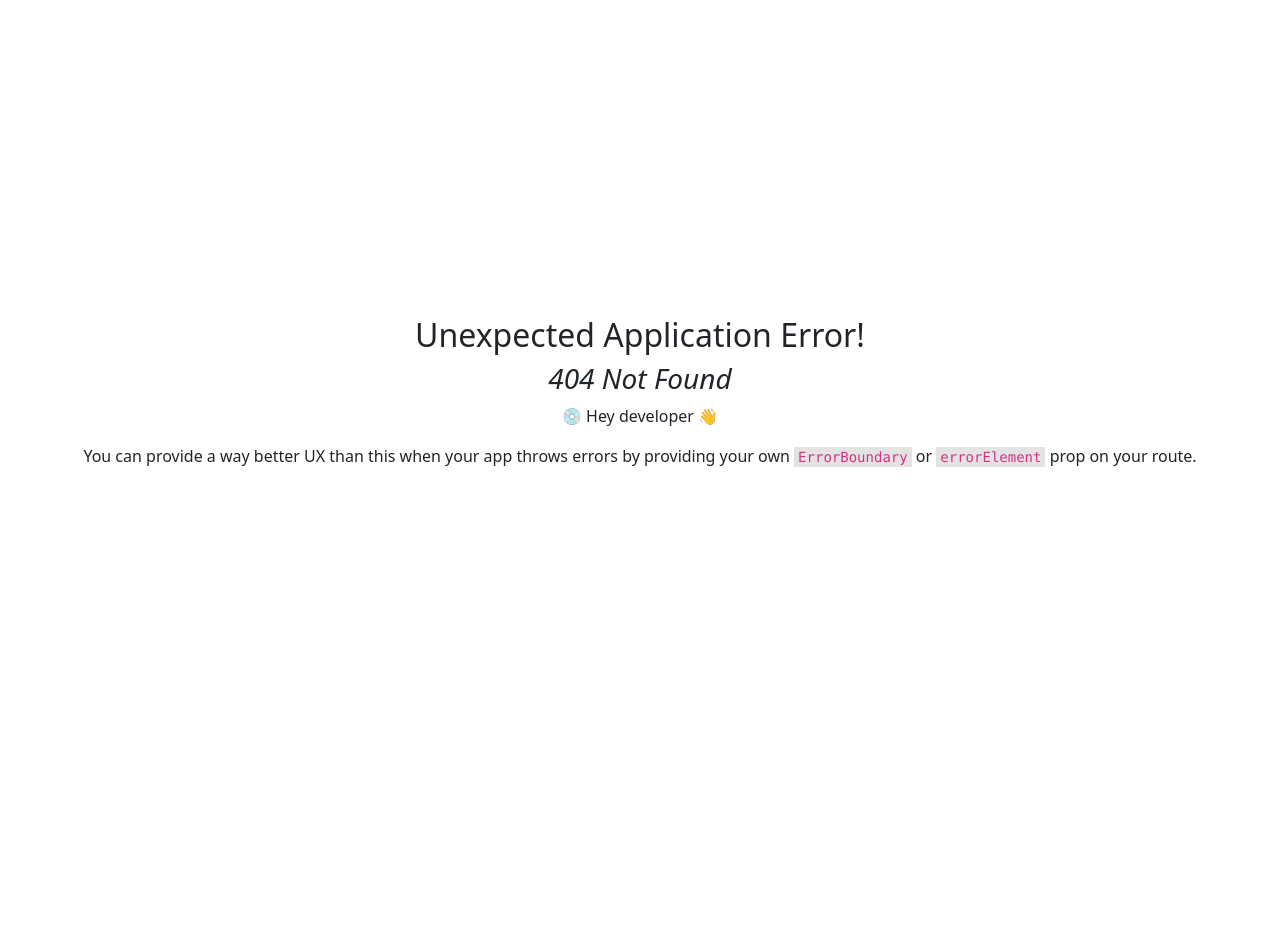
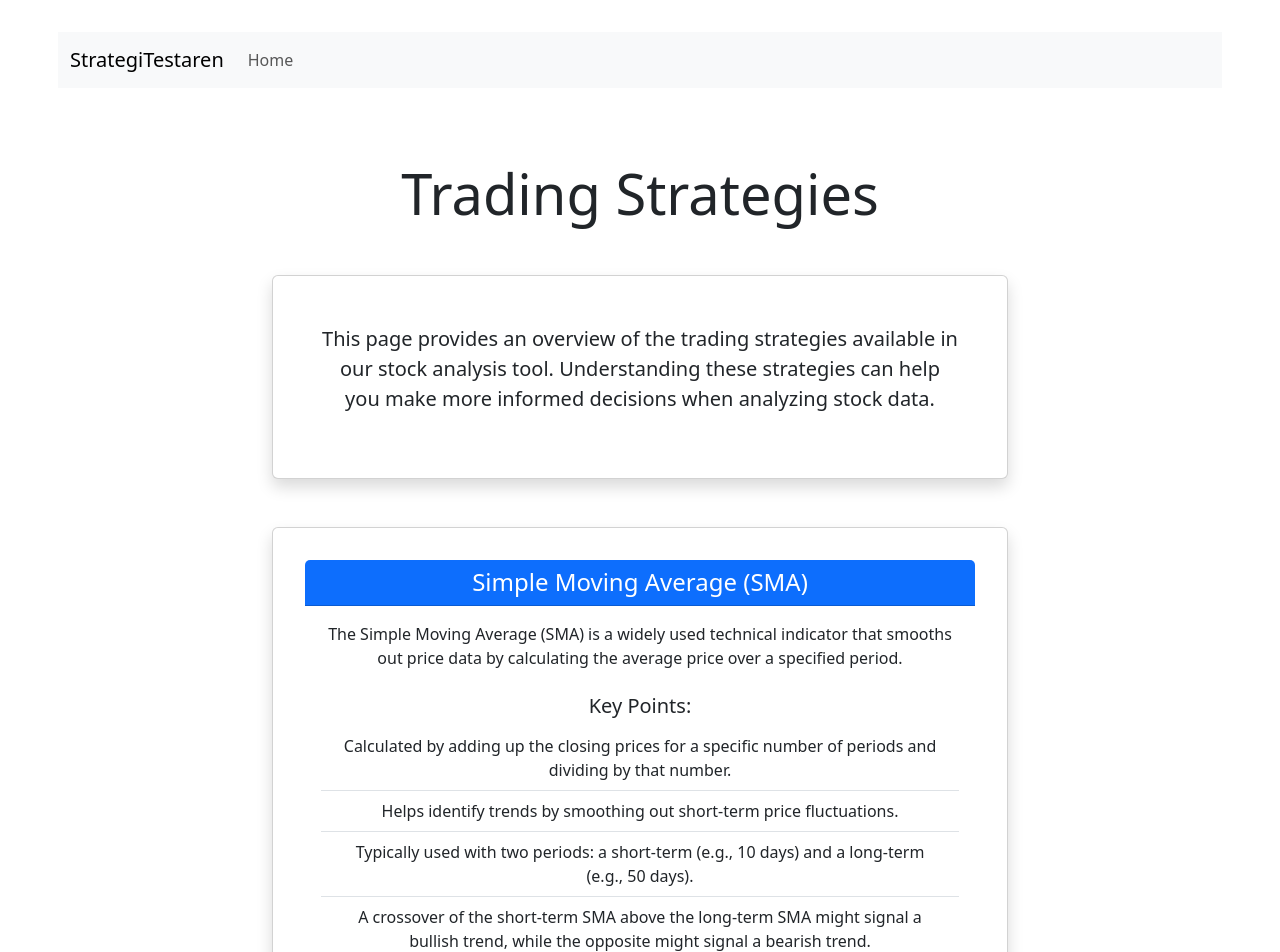
Before and after one commit to Ibraisi/EDAF90-project, a React (Vite) app: page /strategies in a window 1280 px wide. Before the commit this address had no page. Shown: the top 952 px of the page. Before the commit the page ends 800 px from the top, so only its background shows below. Built offline with nearby package versions, Linux system fonts and the light colour scheme.

Commit message:
added a new page for info about stratgies

```diff
--- a/package.json
+++ b/package.json
@@ -18,7 +18,8 @@
     "react-dom": "^18.3.1",
     "react-hook-form": "^7.53.0",
     "react-icons": "^5.3.0",
-    "react-router-dom": "^6.26.2"
+    "react-router-dom": "^6.26.2",
+    "react-tooltip": "^5.28.0"
   },
   "devDependencies": {
     "@eslint/js": "^9.11.1",
--- a/src/components/StockForm.jsx
+++ b/src/components/StockForm.jsx
@@ -1,4 +1,5 @@
 import { useForm } from "react-hook-form";
+import { Link } from "react-router-dom";
 
 export default function StockForm({ onSubmit }) {
     const { register, handleSubmit, formState: { errors }, watch } = useForm({
@@ -55,6 +56,9 @@ export default function StockForm({ onSubmit }) {
                         <option value="ema">Exponential Moving Average (EMA)</option>
                     </select>
                     {errors.strategy && <div className="invalid-feedback">{errors.strategy.message}</div>}
+                    <small className="form-text text-muted">
+                        Learn more about trading strategies on our <Link to="/strategies">Strategies page</Link>.
+                    </small>
                 </div>
             </div>
 
@@ -93,6 +97,9 @@ export default function StockForm({ onSubmit }) {
                             {...register("shortPeriod", { required: "Short period is required", min: 1 })}
                         />
                         {errors.shortPeriod && <div className="invalid-feedback">{errors.shortPeriod.message}</div>}
+                        <small className="form-text text-muted">
+                            Typically a smaller number, e.g., 10 days for SMA/EMA.
+                        </small>
                     </div>
 
                     <div className="col-md-6 mb-3">
@@ -104,6 +111,9 @@ export default function StockForm({ onSubmit }) {
                             {...register("longPeriod", { required: "Long period is required", min: 1 })}
                         />
                         {errors.longPeriod && <div className="invalid-feedback">{errors.longPeriod.message}</div>}
+                        <small className="form-text text-muted">
+                            Typically a larger number, e.g., 20 or 50 days for SMA/EMA.
+                        </small>
                     </div>
                 </div>
             )}
--- a/src/pages/StockDetailPage.jsx
+++ b/src/pages/StockDetailPage.jsx
@@ -83,7 +83,7 @@ export default function StockDetailPage() {
   }, [symbol]);
 
   return (
-    <div className="container">
+    <div className="container mt-5">
       <h3 className="my-4">{`Stock Details for ${symbol}`}</h3>
       <button onClick={() => navigate('/')} className="btn btn-secondary mb-3">Back to Home</button>
 
--- /dev/null
+++ b/src/pages/StrategiesPage.jsx
@@ -0,0 +1,80 @@
+import React from 'react';
+import { Link } from 'react-router-dom';
+
+export default function StrategiesPage() {
+    return (
+        <div className="container mt-5">
+            <div className="row">
+                <div className="col-lg-8 offset-lg-2">
+                    <h1 className="display-4 text-center mb-5">Trading Strategies</h1>
+                    <div className="card mb-5 shadow">
+                        <div className="card-body">
+                            <p className="lead">
+                                This page provides an overview of the trading strategies available in our stock analysis tool.
+                                Understanding these strategies can help you make more informed decisions when analyzing stock data.
+                            </p>
+                        </div>
+                    </div>
+
+                    <div className="card mb-5 shadow">
+                        <div className="card-header bg-primary text-white">
+                            <h2 className="h4 mb-0">Simple Moving Average (SMA)</h2>
+                        </div>
+                        <div className="card-body">
+                            <p>
+                                The Simple Moving Average (SMA) is a widely used technical indicator that smooths out price data
+                                by calculating the average price over a specified period.
+                            </p>
+                            <h3 className="h5 mt-4">Key Points:</h3>
+                            <ul className="list-group list-group-flush">
+                                <li className="list-group-item">Calculated by adding up the closing prices for a specific number of periods and dividing by that number.</li>
+                                <li className="list-group-item">Helps identify trends by smoothing out short-term price fluctuations.</li>
+                                <li className="list-group-item">Typically used with two periods: a short-term (e.g., 10 days) and a long-term (e.g., 50 days).</li>
+                                <li className="list-group-item">A crossover of the short-term SMA above the long-term SMA might signal a bullish trend, while the opposite might signal a bearish trend.</li>
+                            </ul>
+                        </div>
+                    </div>
+
+                    <div className="card mb-5 shadow">
+                        <div className="card-header bg-success text-white">
+                            <h2 className="h4 mb-0">Exponential Moving Average (EMA)</h2>
+                        </div>
+                        <div className="card-body">
+                            <p>
+                                The Exponential Moving Average (EMA) is similar to the SMA but gives more weight to recent data points,
+                                making it more responsive to new information.
+                            </p>
+                            <h3 className="h5 mt-4">Key Points:</h3>
+                            <ul className="list-group list-group-flush">
+                                <li className="list-group-item">Calculated using a formula that applies more weight to recent prices.</li>
+                                <li className="list-group-item">Reacts more quickly to recent price changes compared to SMA.</li>
+                                <li className="list-group-item">Often used in conjunction with other indicators to confirm trends and generate trading signals.</li>
+                                <li className="list-group-item">Like SMA, typically used with short-term and long-term periods for crossover analysis.</li>
+                            </ul>
+                        </div>
+                    </div>
+
+                    <div className="card mb-5 shadow">
+                        <div className="card-header bg-info text-white">
+                            <h2 className="h4 mb-0">Using Strategies in Our Tool</h2>
+                        </div>
+                        <div className="card-body">
+                            <p>
+                                When using our stock analysis tool, you can apply these strategies by selecting either SMA or EMA
+                                in the strategy dropdown. You'll then be able to specify the short and long periods for the chosen strategy.
+                            </p>
+                            <p>
+                                The tool will calculate and display the selected moving averages on the stock chart, allowing you
+                                to visually analyze potential trends and crossovers.
+                            </p>
+                        </div>
+                    </div>
+
+                    <div className="text-center mt-5">
+                        <Link to="/" className="btn btn-primary btn-lg">Back to Stock Analysis</Link>
+                    </div>
+                </div>
+            </div>
+        </div>
+    );
+}
--- a/src/router.jsx
+++ b/src/router.jsx
@@ -2,6 +2,7 @@ import {createBrowserRouter} from "react-router-dom";
 import App from "./App.jsx";
 import StockOverviewPage from "./pages/StockOverviewPage.jsx";
 import StockDetailPage from "./pages/StockDetailPage.jsx";
+import StrategiesPage from "./pages/StrategiesPage.jsx";
 
 const router = createBrowserRouter([
     {
@@ -15,6 +16,10 @@ const router = createBrowserRouter([
             {
                 path: "detail/:symbol",
                 element: <StockDetailPage/>
+            },
+            {
+                path: "/strategies",
+                element: <StrategiesPage/>
             }
 
         ]
```
Also changed, not shown: 1 other file (tests, documents, lock files or other folders).
